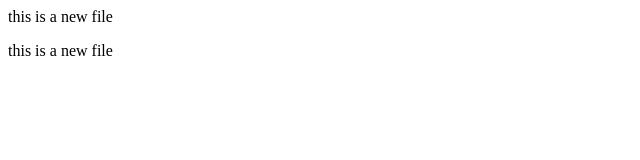
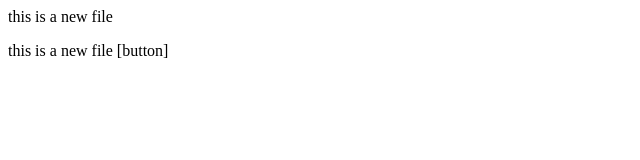
Before and after one commit to priyanshsingh-123/localrepo, a plain HTML site: page index.html in a window 1280 px wide. Shown: the full height of the page, 0-640 px from the left. Drawn offline with Linux system fonts and the light colour scheme.

Commit message:
new button

```diff
--- a/index.html
+++ b/index.html
@@ -1,2 +1,2 @@
 <p>this is a new file</p>
-<p>this is a new file </p>
+<p>this is a new file  [button] </p>
```
